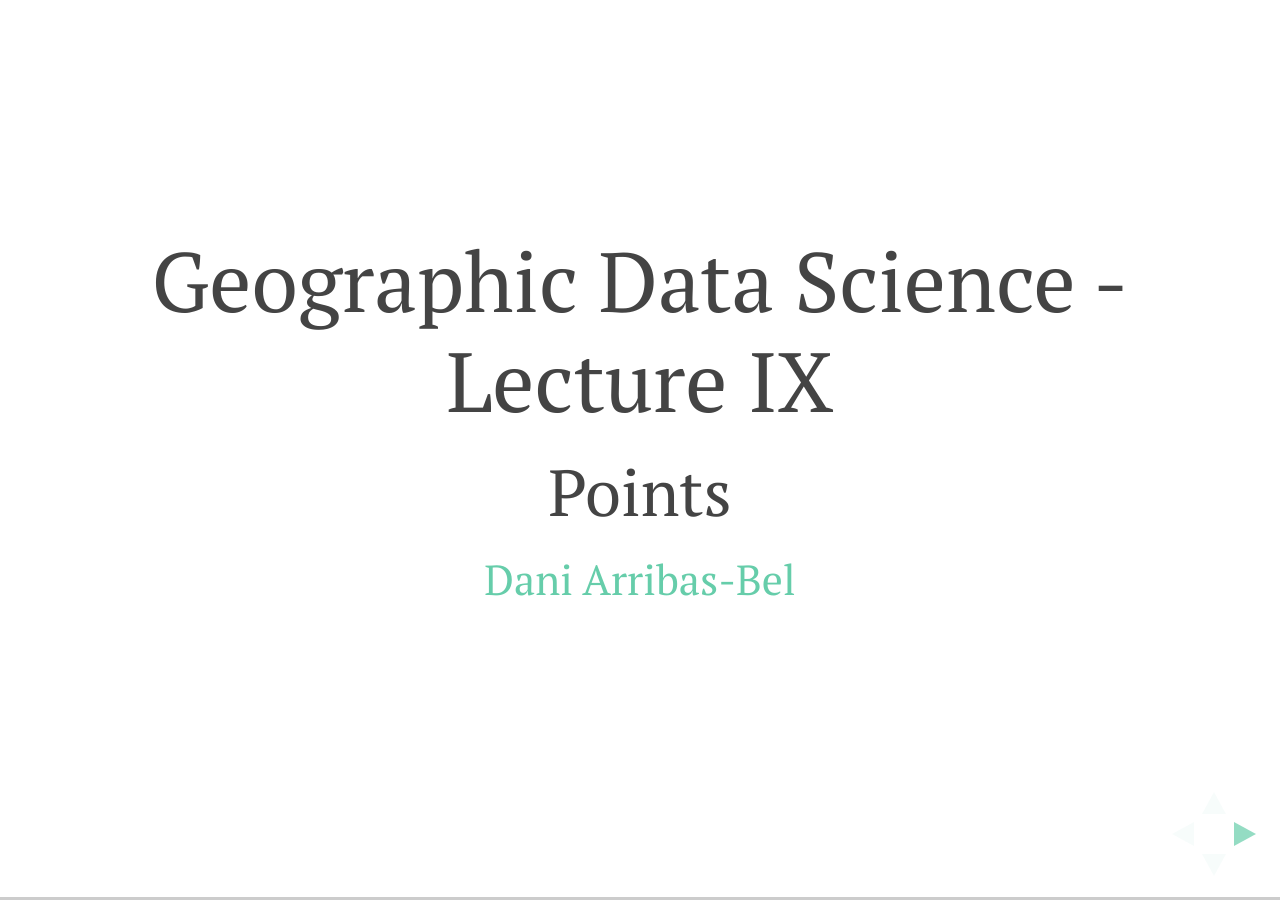
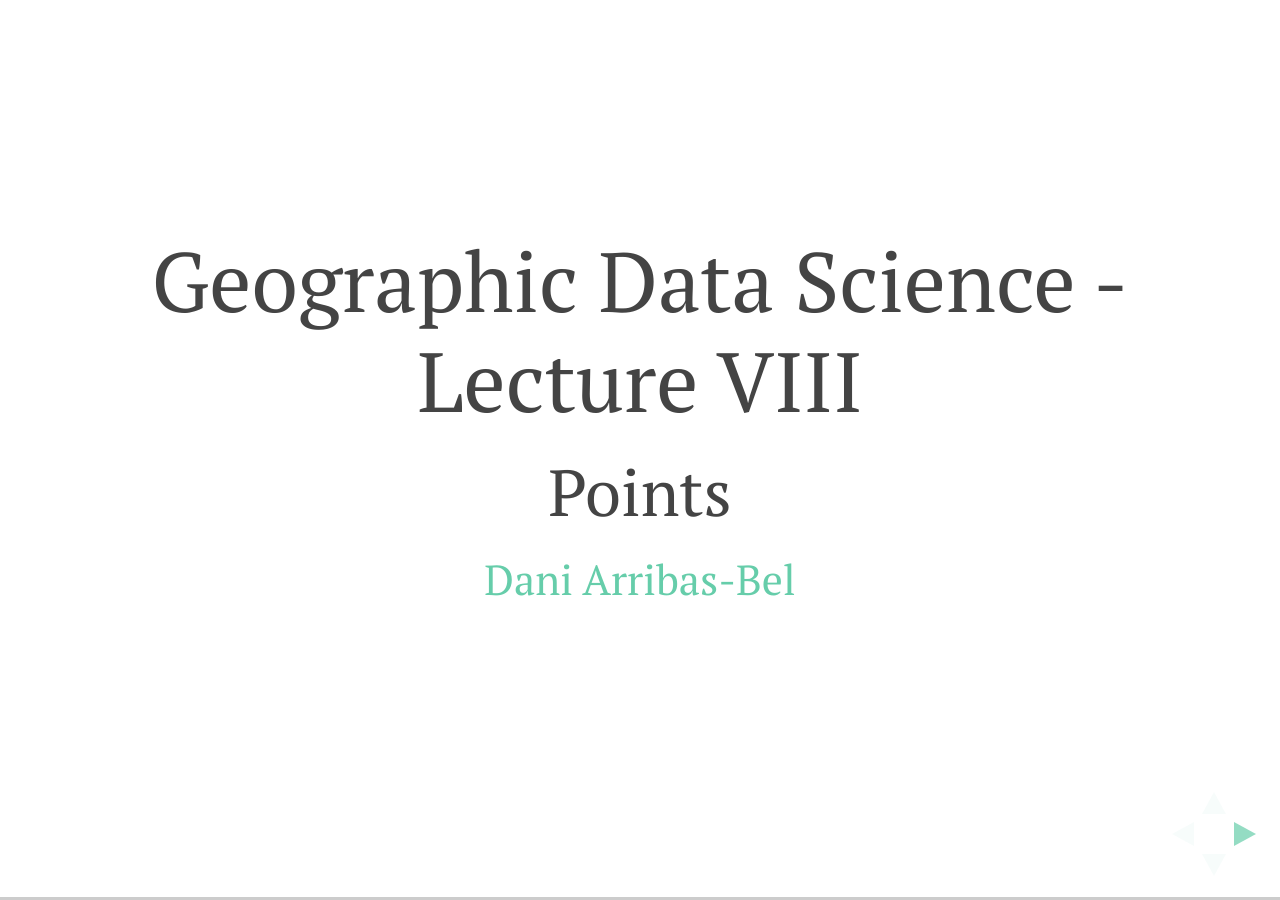
Before and after one commit to darribas/gds16, a Jekyll site: the page slides/lecture_08.html, which Jekyll copies as it is, in a window 1280 px wide. Built offline with Jekyll 4.4.1, drawn with Linux system fonts in a browser that asks for light colours.

Commit message:
Updating lecture 8

```diff
--- a/slides/lecture_08.html
+++ b/slides/lecture_08.html
@@ -1,13 +1,14 @@
+<!-- Copied from https://gist.github.com/aaronwolen/5017084#file-template-revealjs-html -->
 <!doctype html>
 <html lang="en">
-
 <head>
 <meta charset="utf-8">
 
-		<title>Geographic Data Science - Lecture IX</title>
+<title>Geographic Data Science - Lecture VIII</title>
 
-		<meta name="description" content=Geographic Data Science - Lecture IX>
-		<meta name="author" content="Points">
+<meta name="description" content="Geographic Data Science - Lecture VIII">
+
+  <meta name="author" content="Points" />
 
 <meta name="apple-mobile-web-app-capable" content="yes" />
 <meta name="apple-mobile-web-app-status-bar-style" content="black-translucent" />
@@ -32,13 +37,13 @@
 
 <body>
 
-
 <div class="reveal">
 
 <!-- Any section element inside of this container is displayed as a slide -->
 <div class="slides">
+
 <section>
-    <h1>Geographic Data Science - Lecture IX</h1>
+<h1>Geographic Data Science - Lecture VIII</h1>
 <h3>Points</h3>
 <p>
 <h4><a href="http://darribas.org">Dani Arribas-Bel</a></h4>
@@ -247,7 +252,7 @@
 </ul>
 </div>
 </section>
-    <section id="section-10" class="level2" data-background="../content/lectures/figs/l09_kde.png">
+<section id="section-10" class="level2" data-background="../content/lectures/figs/l09_kde.png" data-background-size="contain">
 <h2></h2>
 <p>[<a href="https://en.wikipedia.org/wiki/Kernel_density_estimation#/media/File:Comparison_of_1D_histogram_and_KDE.png">Source</a>]</p>
 </section>
@@ -285,17 +290,14 @@
 </section>
 <section id="section-14" class="level1">
 <h1></h1>
-    <p><a rel="license" href="http://creativecommons.org/licenses/by-nc-sa/4.0/"><img alt="Creative Commons License" style="border-width:0" src="https://i.creativecommons.org/l/by-nc-sa/4.0/88x31.png" /></a><br /><span xmlns:dct="http://purl.org/dc/terms/" property="dct:title">Geographic Data Science'15 - Lecture 6</span> by <a xmlns:cc="http://creativecommons.org/ns#" href="http://darribas.org" property="cc:attributionName" rel="cc:attributionURL">Dani Arribas-Bel</a> is licensed under a <a rel="license" href="http://creativecommons.org/licenses/by-nc-sa/4.0/">Creative Commons Attribution-NonCommercial-ShareAlike 4.0 International License</a>.</p>
+<p><a rel="license" href="http://creativecommons.org/licenses/by-nc-sa/4.0/"><img alt="Creative Commons License" style="border-width:0" src="https://i.creativecommons.org/l/by-nc-sa/4.0/88x31.png" /></a><br /><span xmlns:dct="http://purl.org/dc/terms/" property="dct:title">Geographic Data Science'16 - Lecture 8</span> by <a xmlns:cc="http://creativecommons.org/ns#" href="http://darribas.org" property="cc:attributionName" rel="cc:attributionURL">Dani Arribas-Bel</a> is licensed under a <a rel="license" href="http://creativecommons.org/licenses/by-nc-sa/4.0/">Creative Commons Attribution-NonCommercial-ShareAlike 4.0 International License</a>.</p>
 </section>
-
-
 </div>
 
 <script src="lib/js/head.min.js"></script>
 <script src="js/reveal.min.js"></script>
 
 <script>
-
   // Full list of configuration options available here:
   // https://github.com/hakimel/reveal.js#configuration
   Reveal.initialize({
@@ -303,23 +305,29 @@
     progress: true,
     history: true,
     center: true,
+    transition: 'linear',
 
-				theme: Reveal.getQueryHash().theme, // available themes are in /css/theme
-				transition: Reveal.getQueryHash().transition || 'linear', // default/cube/page/concave/zoom/linear/fade/none
+        math: {
+            // mathjax: 'http://cdn.mathjax.org/mathjax/latest/MathJax.js',
+            config: 'TeX-AMS_HTML-full'
+        },
 
-				// Parallax scrolling
-				// parallaxBackgroundImage: 'https://s3.amazonaws.com/hakim-static/reveal-js/reveal-parallax-1.jpg',
-				// parallaxBackgroundSize: '2100px 900px',
+  // available themes are in /css/theme
+      theme: Reveal.getQueryHash().theme || 'journal',
+
+  // default/cube/page/concave/zoom/linear/fade/none
+      transition: Reveal.getQueryHash().transition || 'linear',
 
   // Optional libraries used to extend on reveal.js
   dependencies: [
     { src: 'lib/js/classList.js', condition: function() { return !document.body.classList; } },
-					{ src: 'plugin/markdown/marked.js', condition: function() { return !!document.querySelector( '[data-markdown]' ); } },
+    { src: 'plugin/markdown/showdown.js', condition: function() { return !!document.querySelector( '[data-markdown]' ); } },
     { src: 'plugin/markdown/markdown.js', condition: function() { return !!document.querySelector( '[data-markdown]' ); } },
     { src: 'plugin/highlight/highlight.js', async: true, callback: function() { hljs.initHighlightingOnLoad(); } },
     { src: 'plugin/zoom-js/zoom.js', async: true, condition: function() { return !!document.body.classList; } },
     { src: 'plugin/notes/notes.js', async: true, condition: function() { return !!document.body.classList; } },
-                    // MathJax
+    // { src: 'plugin/remotes/remotes.js', async: true, condition: function() { return !!document.body.classList; } }
+    // { src: '../../lib/js/classList.js' },
     { src: 'plugin/math/math.js', async: true }
   ]
   });
```
Also changed, not shown: other parts of slides/lecture_08.html (+5 -1 lines), content/lectures/lecture_08.md (+2 -2 lines). Lines whose indentation alone changed are shown as unchanged.
